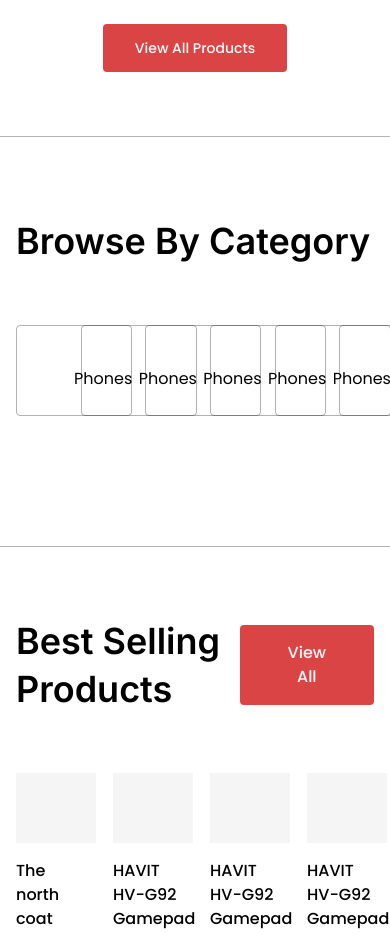
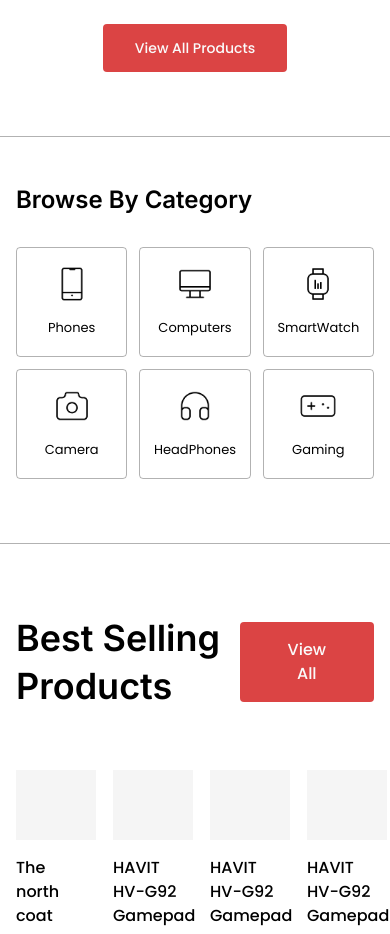
Before and after one commit to jihadcodes/E-commerce-website-design-with-API, a React (Vite) app: page / in a window 390 px wide. Shown: the part 1220-2154 px from the top of the page. Built offline with nearby package versions, Linux system fonts and the light colour scheme; grey boxes are pictures that could not be loaded.

Commit message:
feat(Category): add responsive layout and refactor category items (390px–xl)

```diff
--- a/src/components/Category/Category.jsx
+++ b/src/components/Category/Category.jsx
@@ -1,4 +1,3 @@
-
 import React from 'react'
 import phone from '../../assets/images/phone.png'
 import monitor from '../../assets/images/monitor.png'
@@ -7,43 +6,42 @@ import camera from '../../assets/images/camera.png'
 import headphone from '../../assets/images/headphone.png'
 import gamepad from '../../assets/images/gamepad.png'
 
+const categories = [
+  { img: phone, label: 'Phones' },
+  { img: monitor, label: 'Computers' },
+  { img: watch, label: 'SmartWatch' },
+  { img: camera, label: 'Camera' },
+  { img: headphone, label: 'HeadPhones' },
+  { img: gamepad, label: 'Gaming' },
+]
+
 const Category = () => {
   return (
-    <>
-    <section className='pt-20'>
-        <div className="container pb-[130px] border-b border-[rgba(0,0,0,0.3)]">
-            <div className=' pb-[60px]'>
-              <h2 className='font-inter font-semibold text-[36px] text-[#000000] leading-12'>Browse By Category</h2>
+    <section className="pt-12 xl:pt-20">
+      <div className="container pb-16 xl:pb-[130px] border-b border-[rgba(0,0,0,0.3)]">
+
+        <div className="pb-8 xl:pb-[60px]">
+          <h2 className="font-inter font-semibold text-[24px] xl:text-[36px] text-[#000000] leading-tight xl:leading-12">
+            Browse By Category
+          </h2>
+        </div>
+
+        <div className="grid grid-cols-3 xl:grid-cols-6 gap-3 xl:gap-[30px]">
+          {categories.map((cat, index) => (
+            <div
+              key={index}
+              className="item pt-4 xl:pt-[25px] px-4 xl:px-[57px] border border-[rgba(0,0,0,0.3)] rounded-sm flex flex-col items-center xl:items-start"
+            >
+              <img src={cat.img} alt={cat.label} className="pb-3 xl:pb-4 w-10 xl:w-auto mx-auto" />
+              <p className="pb-4 xl:pb-6 font-poppins font-normal text-[13px] xl:text-[16px] leading-6 text-[#000000] text-center xl:text-left">
+                {cat.label}
+              </p>
             </div>
-            <div className="grid grid-cols-6 gap-[30px]">
-                <div className="item pt-[25px] px-[57px] border border-[rgba(0,0,0,0.3)] rounded-sm">
-                    <img src={phone} alt="" className='pb-4' />
-                    <p className=' pb-6 font-poppins font-normal text-[16px] leading-6 text-[#000000]'>Phones</p>
-                </div>
-                <div className="item pt-[25px] px-[57px] border border-[rgba(0,0,0,0.3)] rounded-sm">
-                    <img src={monitor} alt="" className='pb-4' />
-                    <p className=' pb-6 font-poppins font-normal text-[16px] leading-6 text-[#000000]'>Phones</p>
-                </div>
-                <div className="item pt-[25px] px-[57px] border border-[rgba(0,0,0,0.3)] rounded-sm">
-                    <img src={watch} alt="" className='pb-4' />
-                    <p className=' pb-6 font-poppins font-normal text-[16px] leading-6 text-[#000000]'>Phones</p>
-                </div>
-                <div className="item pt-[25px] px-[57px] border border-[rgba(0,0,0,0.3)] rounded-sm">
-                    <img src={camera} alt="" className='pb-4' />
-                    <p className=' pb-6 font-poppins font-normal text-[16px] leading-6 text-[#000000]'>Phones</p>
-                </div>
-                <div className="item pt-[25px] px-[57px] border border-[rgba(0,0,0,0.3)] rounded-sm">
-                    <img src={headphone} alt="" className='pb-4' />
-                    <p className=' pb-6 font-poppins font-normal text-[16px] leading-6 text-[#000000]'>Phones</p>
-                </div>
-                <div className="item pt-[25px] px-[57px] border border-[rgba(0,0,0,0.3)] rounded-sm">
-                    <img src={gamepad} alt="" className='pb-4' />
-                    <p className=' pb-6 font-poppins font-normal text-[16px] leading-6 text-[#000000]'>Phones</p>
-                </div>
-            </div>
+          ))}
         </div>
+
+      </div>
     </section>
-    </>
   )
 }
 
```
